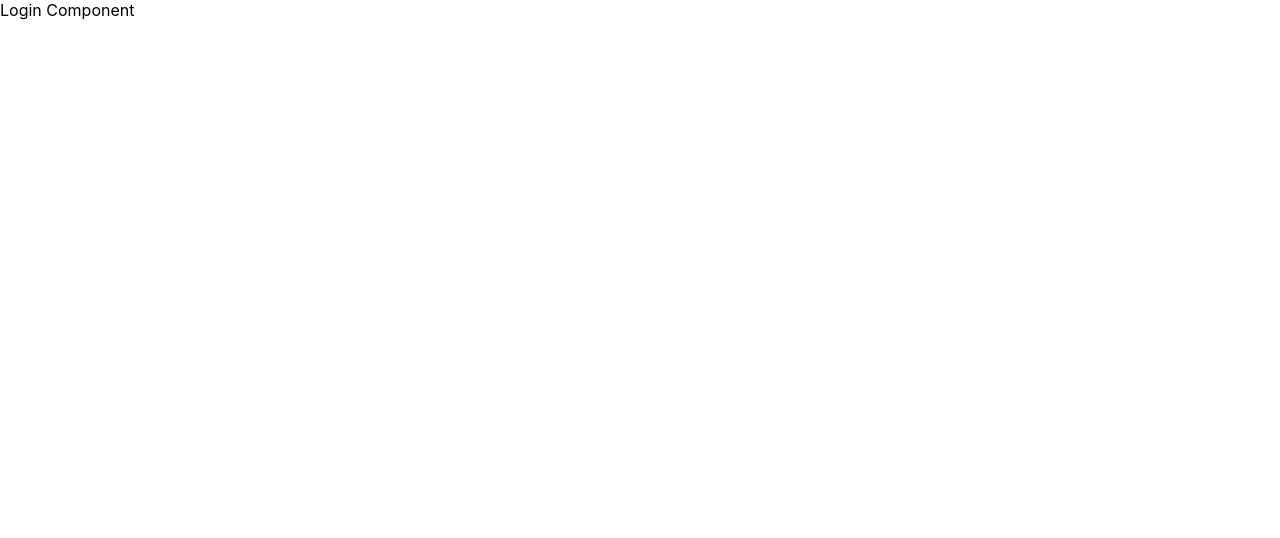
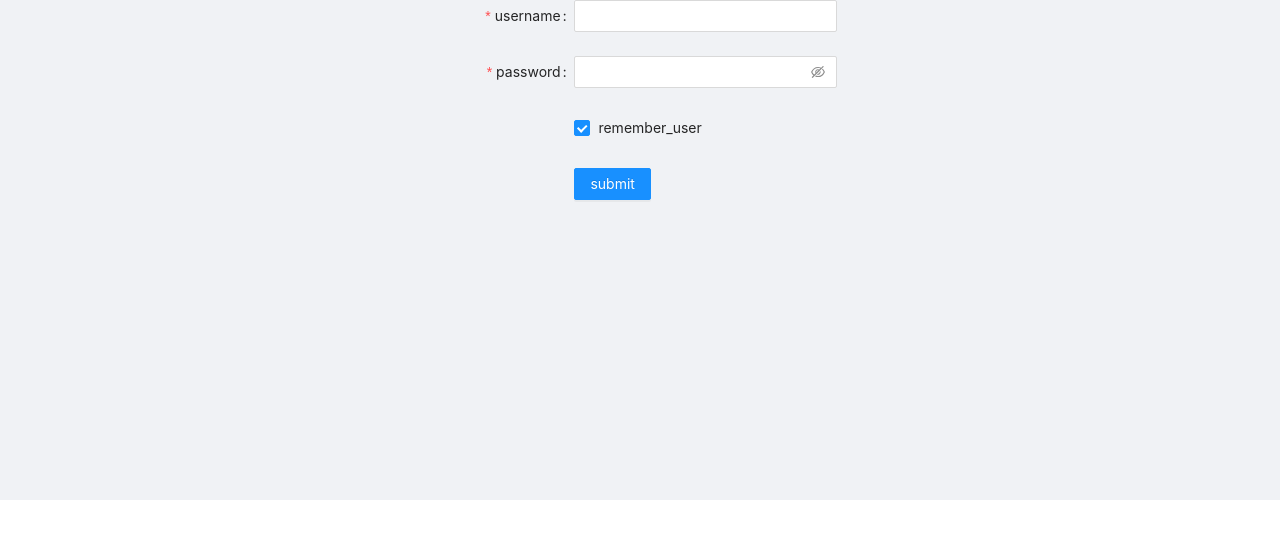
Before and after one commit to koodibril/matcha, a React (Create React App) app in the folder app/: page /auth/login in a window 1280 px wide. Shown: the top 538 px of the page. Built offline with nearby package versions, Linux system fonts and the light colour scheme.

Commit message:
improve: start login page with antd

```diff
--- a/app/package.json
+++ b/app/package.json
@@ -12,6 +12,7 @@
     "@types/react-dom": "^16.9.0",
     "@types/react-redux": "^7.1.9",
     "@types/react-router-dom": "^5.1.5",
+    "antd": "^4.6.4",
     "connected-react-router": "^6.8.0",
     "history": "^4.10.1",
     "i18next": "^19.7.0",
--- a/app/src/App.css
+++ b/app/src/App.css
@@ -1,38 +1 @@
-.App {
-  text-align: center;
-}
-
-.App-logo {
-  height: 40vmin;
-  pointer-events: none;
-}
-
-@media (prefers-reduced-motion: no-preference) {
-  .App-logo {
-    animation: App-logo-spin infinite 20s linear;
-  }
-}
-
-.App-header {
-  background-color: #282c34;
-  min-height: 100vh;
-  display: flex;
-  flex-direction: column;
-  align-items: center;
-  justify-content: center;
-  font-size: calc(10px + 2vmin);
-  color: white;
-}
-
-.App-link {
-  color: #61dafb;
-}
-
-@keyframes App-logo-spin {
-  from {
-    transform: rotate(0deg);
-  }
-  to {
-    transform: rotate(360deg);
-  }
-}
+@import '~antd/dist/antd.css';
--- a/app/src/App.tsx
+++ b/app/src/App.tsx
@@ -3,12 +3,12 @@ import { I18nextProvider } from 'react-i18next';
 import { Provider } from 'react-redux';
 
 import configure from './store/configure';
-import state from './state/initialState';
 import i18n from './utils/i18n/i18n';
 
 import Routes from './App.route';
+import './App.css';
 
-export const store = configure(state);
+export const store = configure();
 
 const App: React.FC = () => (
   <I18nextProvider i18n={i18n}>
--- a/app/src/components/App/App.tsx
+++ b/app/src/components/App/App.tsx
@@ -1,5 +1,7 @@
 import React from 'react';
 import { Redirect, Route, Switch } from 'react-router-dom';
+
+import { Layout } from 'antd';
 
 import HomeComponent from '../Home/Home';
 import AuthComponent from '../Auth/Auth';
@@ -12,12 +14,16 @@ const Routes: React.FC = () => (
       <Route path="/auth" component={AuthComponent} />
     </Switch>
   </>
-)
+);
+
+const { Content } = Layout;
 
 const App: React.FC = () => (
-  <div>
-    <Routes />
-  </div>
+  <Layout>
+    <Content style={{ minHeight: '500px', padding: '0 50px' }}>
+      <Routes />
+    </Content>
+  </Layout>
 )
 
 export default App;
--- a/app/src/components/Auth/components/Login/Login.tsx
+++ b/app/src/components/Auth/components/Login/Login.tsx
@@ -1,5 +1,65 @@
 import React from 'react';
 
-const Login: React.FC = () => <div>Login Component</div>
+import { Form, Input, Button, Checkbox, Row, Col } from 'antd';
+import { useTranslation } from 'react-i18next';
+
+const layout = {
+  labelCol: { span: 8 },
+  wrapperCol: { span: 16 },
+};
+const tailLayout = {
+  wrapperCol: { offset: 8, span: 16 },
+};;
+
+const Login: React.FC = () => {
+  const { t } = useTranslation('authentication');
+  const onFinish = () => console.log('On Finish');
+  const onFinishFailed = () => console.log('On Finish Failed');
+
+  return (
+    <Row justify="center" align="middle">
+      <Col span={8} >
+
+        <Form
+          {...layout}
+          name="login"
+          initialValues={{ remember: true }}
+          onFinish={onFinish}
+          onFinishFailed={onFinishFailed}
+        >
+          <Form.Item
+            label={t('username')}
+            name="username"
+            rules={[{
+              required: true,
+              message: t('username_missing')
+            }]}>
+            <Input />
+          </Form.Item>
+          <Form.Item
+            label={t('password')}
+            name="password"
+            rules={[{
+              required: true,
+              message: t('password_missing')
+            }]}>
+            <Input.Password />
+          </Form.Item>
+          <Form.Item
+            {...tailLayout}
+            name="remember"
+            valuePropName="checked">
+            <Checkbox>{t('remember_user')}</Checkbox>
+          </Form.Item>
+          <Form.Item {...tailLayout}>
+            <Button type="primary" htmlType="submit">
+              {t('submit')}
+            </Button>
+          </Form.Item>
+        </Form>
+      </Col>
+    </Row>
+  )
+}
 
 export default Login;
--- a/app/src/state/initialState.ts
+++ /dev/null
@@ -1,9 +0,0 @@
-import { InitialState } from "./type";
-
-const state = {
-  user: {
-    token: null
-  }
-};
-
-export default state;
--- a/app/src/state/type.d.ts
+++ /dev/null
@@ -1,5 +0,0 @@
-export interface InitialState {
-  user: {
-    token: string | null;
-  }
-}
--- a/app/src/store/configure.ts
+++ b/app/src/store/configure.ts
@@ -3,15 +3,13 @@ import { createBrowserHistory } from 'history';
 import { routerMiddleware } from 'connected-react-router';
 
 import reducer from '../ducks/reducer';
-import { InitialState } from '../state/type.d';
 
 export const history = createBrowserHistory();
 
 const composeEnhancers = (f: any) => f;
 
-const configure = (initialState: any) => createStore(
+const configure = () => createStore(
   reducer(history),
-  initialState,
   composeEnhancers(
     applyMiddleware(
       routerMiddleware(history)
```
Also changed, not shown: 1 other file (tests, documents, lock files or other folders).
